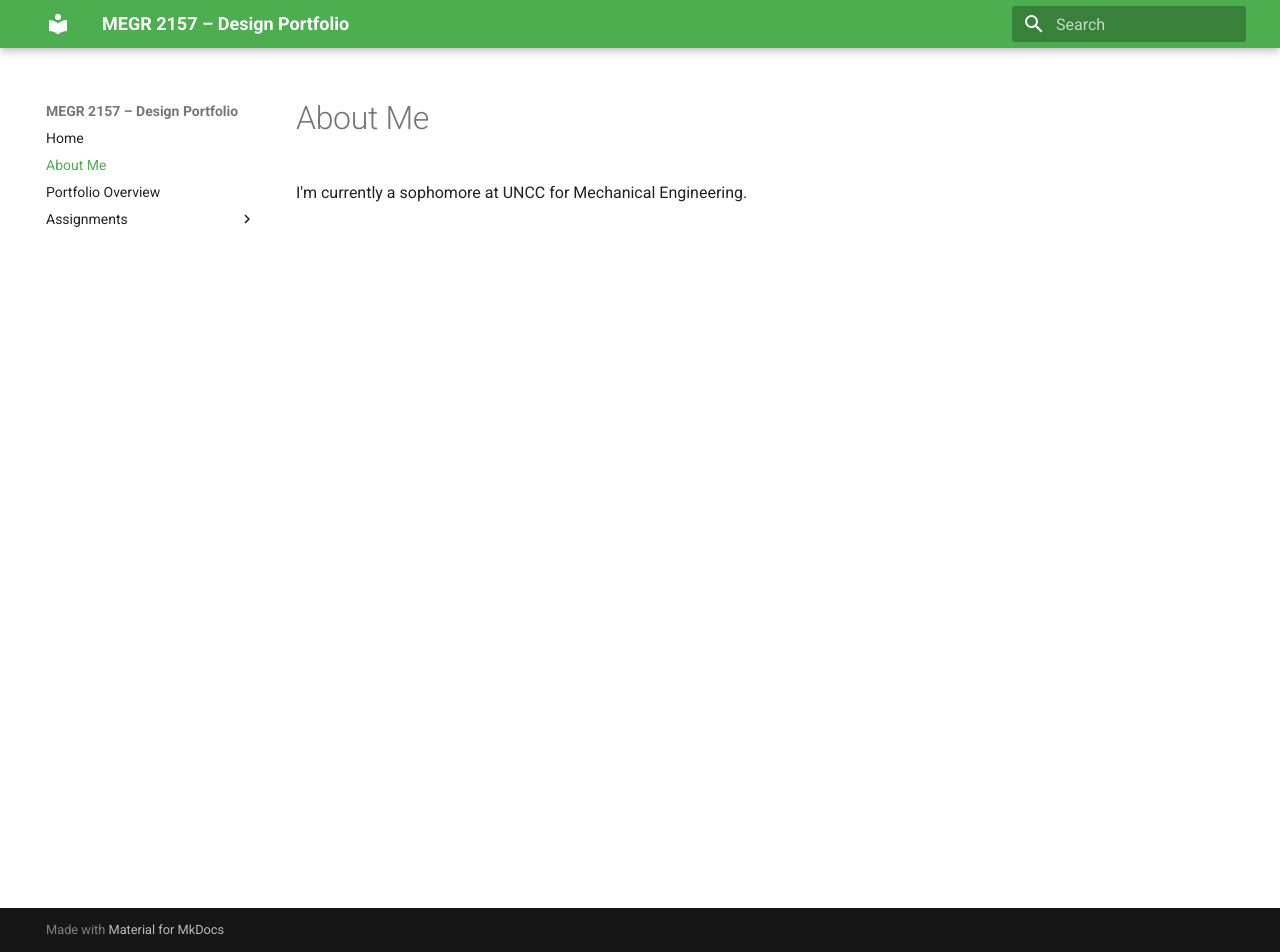
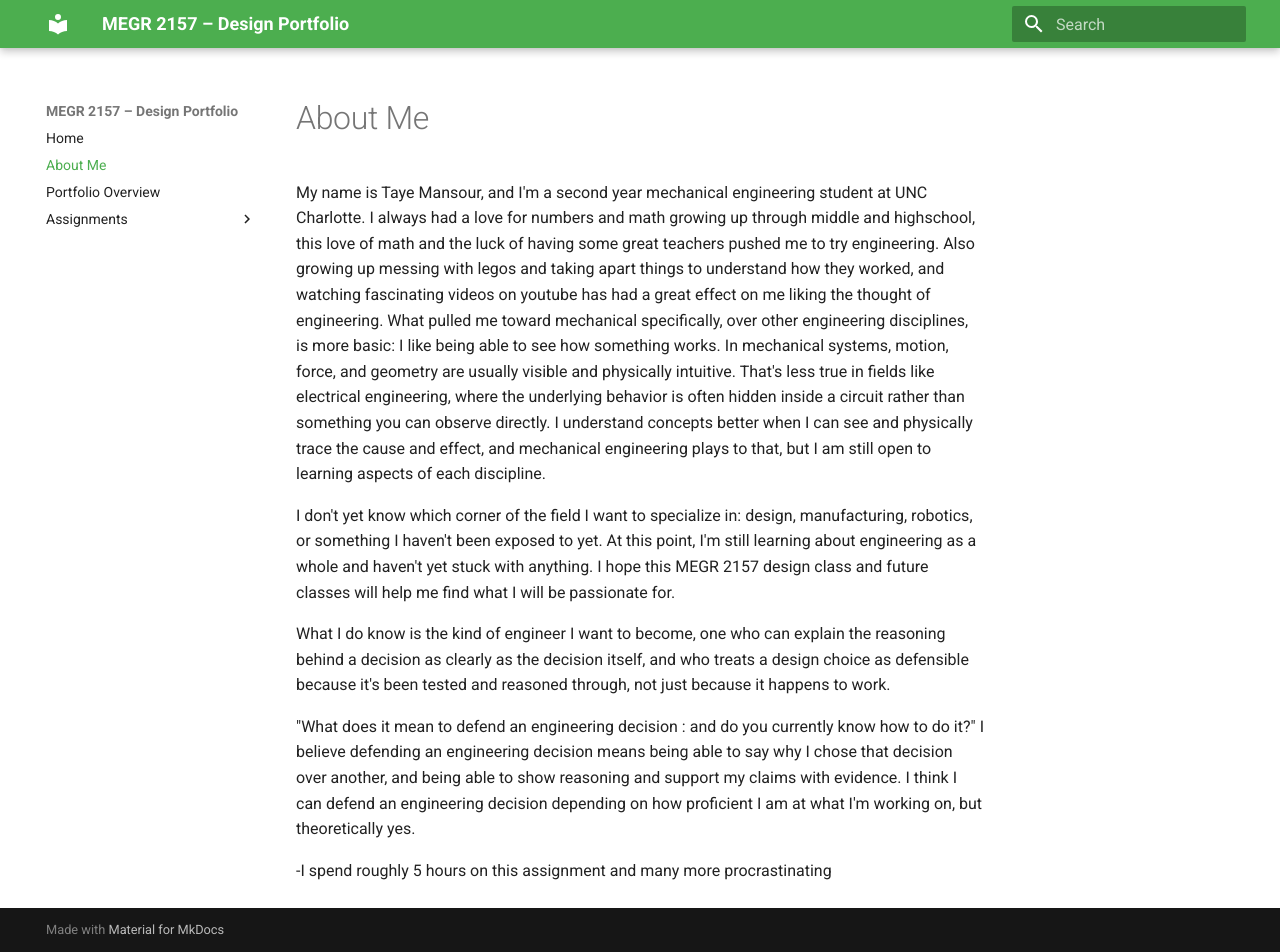
Before and after one commit to tmansou1/megr2157-portfolio, an MkDocs documentation site: the page built from docs/aboutme/index.md, in a window 1280 px wide and 952 px high. Built offline with MkDocs 1.6.1 and Material for MkDocs 9.7.7, drawn with Linux system fonts in a browser that asks for light colours.

Commit message:
Update index.md

```diff
--- a/docs/aboutme/index.md
+++ b/docs/aboutme/index.md
@@ -1,2 +1,13 @@
 #About Me
-I'm currently a sophomore at UNCC for Mechanical Engineering.
+
+My name is Taye Mansour, and I'm a second year mechanical engineering student at UNC Charlotte.
+I always had a love for numbers and math growing up through middle and highschool, this love of math and the luck of having some great teachers pushed me to try engineering. Also growing up messing with legos and taking apart things to understand how they worked, and watching fascinating videos on youtube has had a great effect on me liking the thought of engineering. What pulled me toward mechanical specifically, over other engineering disciplines, is more basic: I like being able to see how something works. In mechanical systems, motion, force, and geometry are usually visible and physically intuitive. That's less true in fields like electrical engineering, where the underlying behavior is often hidden inside a circuit rather than something you can observe directly. I understand concepts better when I can see and physically trace the cause and effect, and mechanical engineering plays to that, but I am still open to learning aspects of each discipline.
+
+I don't yet know which corner of the field I want to specialize in: design, manufacturing, robotics, or something I haven't been exposed to yet. At this point, I'm still learning about engineering as a whole and haven't yet stuck with anything. I hope this MEGR 2157 design class and future classes will help me find what I will be passionate for.
+
+What I do know is the kind of engineer I want to become, one who can explain the reasoning behind a decision as clearly as the decision itself, and who treats a design choice as defensible because it's been tested and reasoned through, not just because it happens to work.
+
+"What does it mean to defend an engineering decision : and do you currently know how to do it?"
+I believe defending an engineering decision means being able to say why I chose that decision over another, and being able to show reasoning and support my claims with evidence. I think I can defend an engineering decision depending on how proficient I am at what I'm working on, but theoretically yes.
+
+-I spend roughly 5 hours on this assignment and many more procrastinating
```
